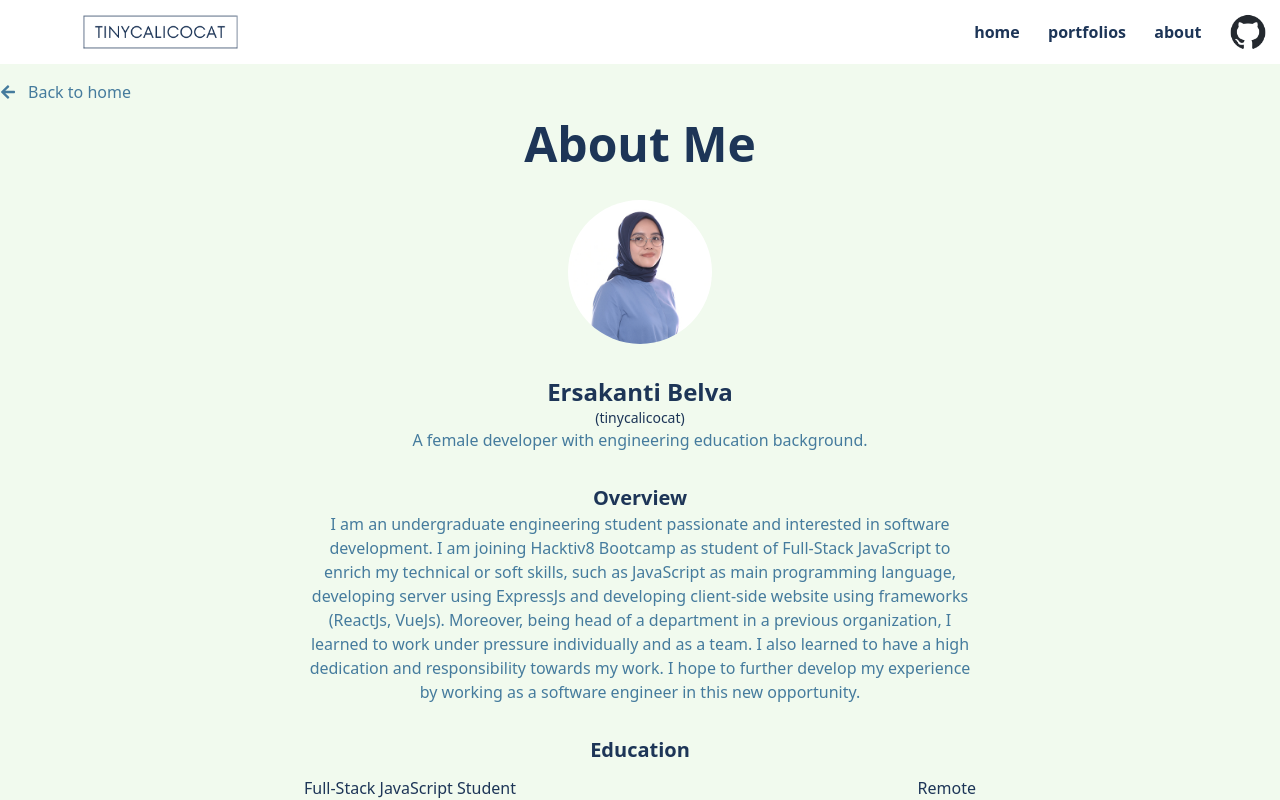
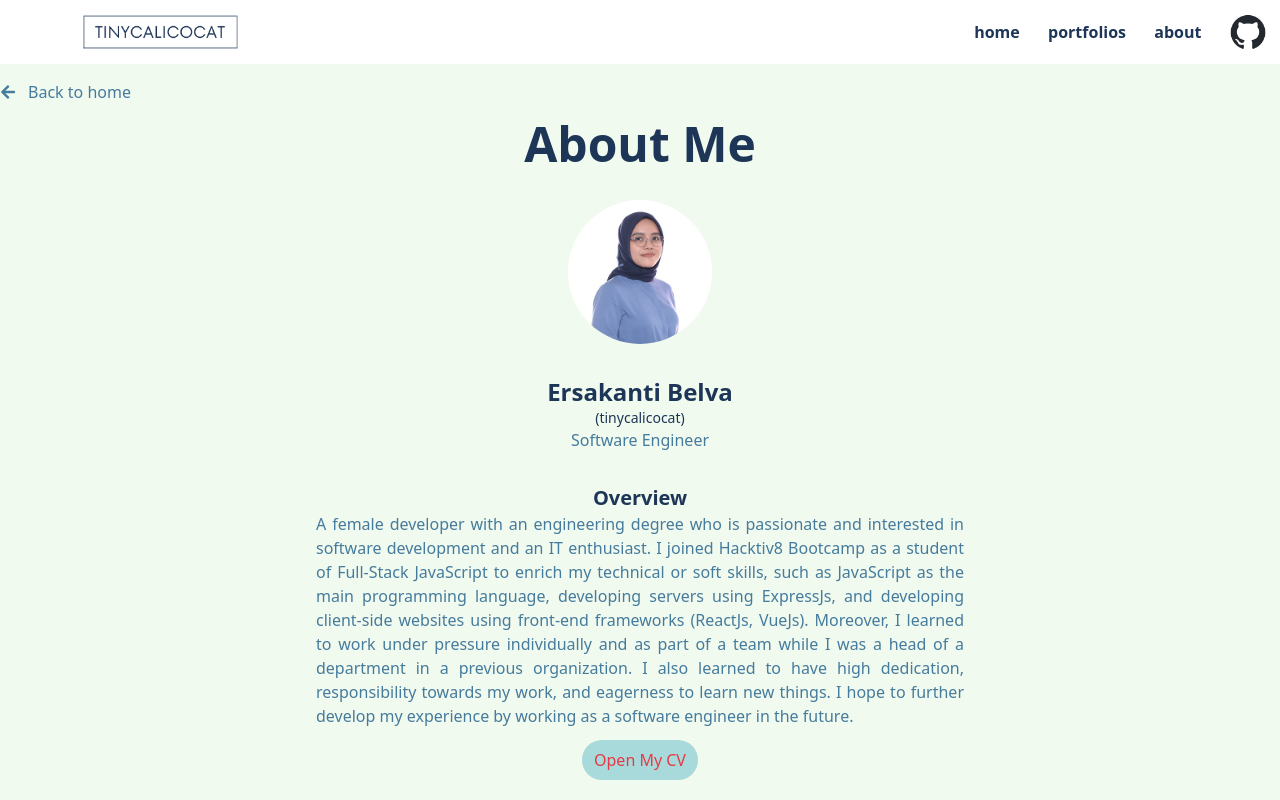
Before and after one commit to ersakantibelva/portfolios-website, a React (Create React App) app in the folder my-porto-web/: page /resume in a window 1280 px wide. Built offline with nearby package versions, Linux system fonts and the light colour scheme.

Commit message:
fix/resume page

```diff
--- a/my-porto-web/src/data/portfolios.json
+++ b/my-porto-web/src/data/portfolios.json
@@ -11,7 +11,7 @@
       "Firebase",
       "ExpressJs"
     ],
-    "githubLink": "https://github.com/ersakantibelva/p3-challenge-1-belva",
+    "githubLink": "https://github.com/ersakantibelva/this-is-august-reactjs",
     "imageUrl": "https://ik.imagekit.io/enybtlxa2/this-is-august.png?ik-sdk-version=javascript-1.4.3&updatedAt=1672343092030"
   },
   {
--- a/my-porto-web/src/views/HomePage.js
+++ b/my-porto-web/src/views/HomePage.js
@@ -6,15 +6,15 @@ export default function HomePage() {
       <section class="bg-landing bg-no-repeat bg-cover bg-center bg-fixed h-full">
         <div class="backdrop-brightness-25 h-full">
           <div class="mx-auto container max-w-screen-xl px-4 py-32 lg:flex lg:items-center h-full">
-            <div className="flex flex-col justify-center h-full max-w-4xl mx-auto text-center 2xl:max-w-6xl">
-              <div className="text-4xl font-semibold md:text-5xl lg:text-6xl xl:text-7xl 2xl:text-9xl">
+            <div className="flex flex-col justify-center h-full max-w-4xl mx-auto text-center lg:text-left 2xl:max-w-6xl">
+              <div className="text-4xl font-semibold md:text-5xl lg:text-5xl xl:text-7xl 2xl:text-9xl">
                 <span className="text-powder-blue">Hi,</span>
                 <span className="text-imperial-red"> I'am Belva</span>
               </div>
-              <div className="mt-2 text-2xl md:w-1/2 md:mx-auto text-powder-blue lg:text-4xl lg:w-3/5 2xl:text-7xl 2xl:w-full">
+              <div className="mt-2 text-2xl md:w-1/2 md:mx-auto text-powder-blue lg:text-3xl lg:w-full 2xl:text-7xl 2xl:w-full">
                 a female dev, a full-stack developer, and an IT ethusiast.
               </div>
-              <div className="flex flex-col w-3/4 gap-4 mx-auto mt-6 text-center 2xl:gap-6 md:justify-center md:flex-row flex-start lg:text-lg xl:text-xl 2xl:text-4xl">
+              <div className="flex flex-col w-3/4 gap-4 mx-auto mt-6 text-center lg:justify-start lg:w-full 2xl:gap-6 md:justify-center md:flex-row flex-start lg:text-lg xl:text-xl 2xl:text-4xl">
                 <Link to="/portfolio">
                   <div className="px-6 py-2 font-semibold rounded-full 2xl:py-4 2xl:px-10 bg-powder-blue text-prussian-blue">
                     see my portfolios
--- a/my-porto-web/src/views/ResumePage.js
+++ b/my-porto-web/src/views/ResumePage.js
@@ -1,7 +1,24 @@
 import BackButton from "../components/BackButton";
 import profilePic from "../assets/profile-pic.jpg";
+import cvPdf from "../assets/CV_ErsakantiBelva.pdf"
 
 export default function ResumePage() {
+
+  const handleDownloadPdf = () => {
+    fetch('CV_ErsakantiBelva.pdf')
+    .then((res) => {
+       return res.blob()
+      })
+      .then(blob => {
+        const fileUrl = window.URL.createObjectURL(blob)
+
+        let alink = document.createElement('a')
+        alink.href = fileUrl
+        alink.download = 'CV_ErsakantiBelva.pdf'
+        alink.click()
+      })
+  }
+
   return (
     <div className="container flex flex-col min-h-[calc(100%-8rem)] mx-auto mb-4">
       <BackButton route={"/"} message={"Back to home"} />
@@ -24,31 +41,119 @@ export default function ResumePage() {
         <div className="text-sm font-medium text-center text-prussian-blue">
           (tinycalicocat)
         </div>
-        <div className="text-center text-celadon-blue">
-          A female developer with engineering education background.
-        </div>
+        <div className="text-center text-celadon-blue">Software Engineer</div>
 
         <div className="mt-8 text-xl font-semibold text-center text-prussian-blue">
           Overview
         </div>
-        <div className="max-w-2xl mx-auto text-center text-celadon-blue">
-          I am an undergraduate engineering student passionate and interested in
-          software development. I am joining Hacktiv8 Bootcamp as student of
-          Full-Stack JavaScript to enrich my technical or soft skills, such as
-          JavaScript as main programming language, developing server using
-          ExpressJs and developing client-side website using frameworks
-          (ReactJs, VueJs). Moreover, being head of a department in a previous
-          organization, I learned to work under pressure individually and as a
-          team. I also learned to have a high dedication and responsibility
-          towards my work. I hope to further develop my experience by working as
-          a software engineer in this new opportunity.
+        <div className="max-w-2xl px-3 mx-auto text-justify text-celadon-blue">
+          A female developer with an engineering degree who is passionate and
+          interested in software development and an IT enthusiast. I joined
+          Hacktiv8 Bootcamp as a student of Full-Stack JavaScript to enrich my
+          technical or soft skills, such as JavaScript as the main programming
+          language, developing servers using ExpressJs, and developing
+          client-side websites using front-end frameworks (ReactJs, VueJs).
+          Moreover, I learned to work under pressure individually and as part of
+          a team while I was a head of a department in a previous organization.
+          I also learned to have high dedication, responsibility towards my
+          work, and eagerness to learn new things. I hope to further develop my
+          experience by working as a software engineer in the future.
         </div>
 
+        {/* <button onClick={handleDownloadPdf}>
+          Get My CV
+        </button> */}
+
+        <a href={cvPdf} target="_blank" rel="noreferrer" className="px-3 py-2 my-3 font-medium rounded-full w-fit bg-powder-blue text-imperial-red">
+          Open My CV
+        </a>
+{/*
         <div className="mt-8 text-xl font-semibold text-center text-prussian-blue">
           Education
         </div>
 
-        <div className="flex flex-col justify-center w-full max-w-2xl mt-3 font-medium text-prussian-blue">
+        <div className="flex flex-col w-full px-3 mt-3 font-medium text-left text-prussian-blue">
+          <div>Full-Stack JavaScript Student</div>
+          <div>Hacktiv8 Indonesia</div>
+          <div className="font-normal">Sept 2022 – Jan 2023 (Remote)</div>
+          <ul className="max-w-2xl mx-auto font-normal text-celadon-blue">
+            <li>
+              - Learned programming and software development fundamentals
+            </li>
+            <li>
+              - Developed websites through projects assignments both server-side and client-side.{" "}
+            </li>
+          </ul>
+          <div>Awards: Teacher's Awards</div>
+          <div>Final Grade: 96.8%</div>
+          <div className="flex gap-3">
+            <a href="https://drive.google.com/file/d/1dqybouX8OBWgA_1bK2qHKPIrCcPMgYgQ/view?usp=sharing" target="_blank" className="cursor-pointer hover:text-celadon-blue text-imperial-red">
+              Certificate
+            </a>
+            <a href="https://drive.google.com/file/d/12v7qeItZ7dn0F2dqbdx_2swSWHfqXmHJ/view?usp=sharing" target="_blank" className="cursor-pointer hover:text-celadon-blue text-imperial-red">
+              Transcript
+            </a>
+          </div>
+        </div>
+
+        <div className="flex flex-col w-full px-3 mt-3 font-medium text-left text-prussian-blue">
+          <div>React Js Web Frontend Student</div>
+          <div>Sanbercode</div>
+          <div className="font-normal">Aug 2022 - Sept 2022 (Remote)</div>
+          <ul className="max-w-2xl mx-auto font-normal text-celadon-blue">
+            <li>
+              - Learned developing client-side website using React Js
+            </li>
+            <li>
+              - Developed website using authentication and deployment with Netlify{" "}
+            </li>
+          </ul>
+            <a href="https://drive.google.com/file/d/1ZUxSkvAWYIptawVUTL6mQNfDwJ8qephL/view?usp=sharing" target="_blank" className="cursor-pointer hover:text-celadon-blue text-imperial-red">
+              Certificate
+            </a>
+        </div>
+
+        <div className="flex flex-col w-full px-3 mt-3 font-medium text-left text-prussian-blue">
+          <div>Data Analyst Track Participant</div>
+          <div>Generasi GIGIH 2.0 by GoTo</div>
+          <div className="font-normal">Mar 2022 – Sept 2022 (Remote)</div>
+          <ul className="max-w-2xl mx-auto font-normal text-celadon-blue">
+            <li>
+              - Learned about Data Ecosystem, Data Analytic, Statistics, Data Processing using SQL, Python Programming (Numpy and Pandas), and Data Visualization with Google Data Studio.
+            </li>
+            <li>
+              - Developed soft skills such as Adaptability, Time Management, Constructive Feedback, Critical Thinking, Life Path, Problem Solving, etc.
+            </li>
+            <li>
+              - Worked on a Capstone Project that collaborates with stakeholder and is fully engaged as a part of the engineering team.
+            </li>
+          </ul>
+            <a href="https://drive.google.com/drive/folders/1iETs3f55XcdbcZchJq3b1jJxFWDnXR1X?usp=sharing" target="_blank" className="cursor-pointer hover:text-celadon-blue text-imperial-red">
+              Certificate
+            </a>
+        </div>
+
+        <div className="flex flex-col w-full px-3 mt-3 font-medium text-left text-prussian-blue">
+          <div>Undergraduate, Engineering Physics</div>
+          <div>Sepuluh Nopember Institute of Technology</div>
+          <div className="font-normal">Jul 2018 – August 2022 (Surabaya)</div>
+          <ul className="max-w-2xl mx-auto font-normal text-celadon-blue">
+            <li>
+              <div className="font-semibold">Relevant Coursework:</div>
+              Computer Programming
+            </li>
+            <li className="flex gap-1">
+              <div className="font-semibold">GPA: </div>
+              <div>3.63/4.00</div>
+            </li>
+            <li>
+              <div className="font-semibold">Final Project:</div>
+              Type-2 Fuzzy Logic System Model Design for Determination of M-Learning Usage Behavior Based On The Self-Efficacy and Facilitating Conditions Room Lighting Facility (Score: A)
+            </li>
+          </ul>
+        </div> */}
+
+        {/* <div className="flex flex-col justify-center w-full max-w-2xl mt-3 font-medium text-prussian-blue">
           <div className="flex justify-between">
             <h1>Full-Stack JavaScript Student</h1>
             <h1>Remote</h1>
@@ -69,9 +174,9 @@ export default function ResumePage() {
             - Develop 3 websites through projects assignment both in server-side
             and client-side.{" "}
           </li>
-        </ul>
+        </ul> */}
 
-        <div className="flex flex-col justify-center w-full max-w-2xl mt-3 font-medium text-prussian-blue">
+        {/* <div className="flex flex-col justify-center w-full max-w-2xl mt-3 font-medium text-prussian-blue">
           <div className="flex justify-between">
             <h1>Data Analyst Track Participant</h1>
             <h1>Remote</h1>
@@ -110,13 +215,64 @@ export default function ResumePage() {
         </div>
         <ul className="max-w-2xl mx-auto text-celadon-blue">
           <li>Relevant Coursework : Computer Programming </li>
-        </ul>
+        </ul> */}
 
-        <div className="mt-8 text-xl font-semibold text-center text-prussian-blue">
+        {/* <div className="mt-8 text-xl font-semibold text-center text-prussian-blue">
           Experience
         </div>
 
-        <div className="flex flex-col justify-center w-full max-w-2xl mt-3 font-medium text-prussian-blue">
+        <div className="flex flex-col w-full px-3 mt-3 font-medium text-left text-prussian-blue">
+          <div>Data Analyst Intern</div>
+          <div>PT Gizi Sehat Indonesia (Dietela.id)</div>
+          <div className="font-normal">May 2022 – August 2022 (Remote)</div>
+          <ul className="max-w-2xl mx-auto font-normal text-celadon-blue">
+            <li>
+              - Successfully analyzed over 400 Dietela’s clients and created the dashboard to get an overview of client demographics and personas using Google Data Studio and Python with Pandas
+            </li>
+            <li>
+              - Accomplished to use Natural Language Processing (NLP) to process the data with text type using Sastrawi library
+            </li>
+          </ul>
+        </div>
+
+        <div className="flex flex-col w-full px-3 mt-3 font-medium text-left text-prussian-blue">
+          <div>Head of Communication and Information Department</div>
+          <div>Himpunan Mahasiswa Teknik Fisika, ITS</div>
+          <div className="font-normal">Nov 2020 – Dec 2021 (Surabaya)</div>
+          <ul className="max-w-2xl mx-auto font-normal text-celadon-blue">
+            <li>
+              - Responsible for conceptualizing 5 departmental work programs that run for 10 months.
+            </li>
+            <li>
+              - Succeeded in creating a social media content scheduling management system for Instagram and LINE Official Accounts.
+            </li>
+            <li>
+              - Rewarded as one of the Best Departments in HMTF ITS 2020/2021
+            </li>
+          </ul>
+        </div>
+
+        <div className="flex flex-col w-full px-3 mt-3 font-medium text-left text-prussian-blue">
+          <div>Staff of Brand and Information Management</div>
+          <div>AIESEC in Surabaya</div>
+          <div className="font-normal">Feb 2021 – Jan 2022 (Surabaya)</div>
+          <ul className="max-w-2xl mx-auto font-normal text-celadon-blue">
+            <li>
+              - Produced branding content of AIESEC in Surabaya on Instagram and LinkedIn.
+            </li>
+            <li>
+              - Awarded the title of Member of The Month in February and March for the Staff category.
+            </li>
+            <li>
+              - Succeeded in drafting more than 20 contents in a month.
+            </li>
+            <li>
+              - Enabled to get a 25% increase in followers for 5 months.
+            </li>
+          </ul>
+        </div> */}
+
+        {/* <div className="flex flex-col justify-center w-full max-w-2xl mt-3 font-medium text-prussian-blue">
           <div className="flex justify-between">
             <h1>Data Analyst Intern</h1>
             <h1>Remote</h1>
@@ -181,13 +337,13 @@ export default function ResumePage() {
           </li>
           <li>- Successfully drafted more than 20 content in a month.</li>
           <li>- Enabled to get a 25% increase in followers for 5 months. </li>
-        </ul>
+        </ul> */}
 
-        <div className="mt-8 text-xl font-semibold text-center text-prussian-blue">
-          Skills and Certification
-        </div>
+        {/* <div className="mt-8 text-xl font-semibold text-center text-prussian-blue">
+          Technical Skills
+        </div> */}
 
-        <ul className="max-w-2xl mx-auto text-celadon-blue">
+        {/* <ul className="max-w-2xl mx-auto text-celadon-blue">
           <li>
             <span className="font-semibold text-prussian-blue">
               Technical:{" "}
@@ -213,7 +369,7 @@ export default function ResumePage() {
             <span className="font-semibold text-prussian-blue">Language: </span>
             Indonesia (Native), English (Intermediate){" "}
           </li>
-        </ul>
+        </ul> */}
       </div>
     </div>
   );
```
Also changed, not shown: 2 other files (tests, documents, lock files or other folders).
